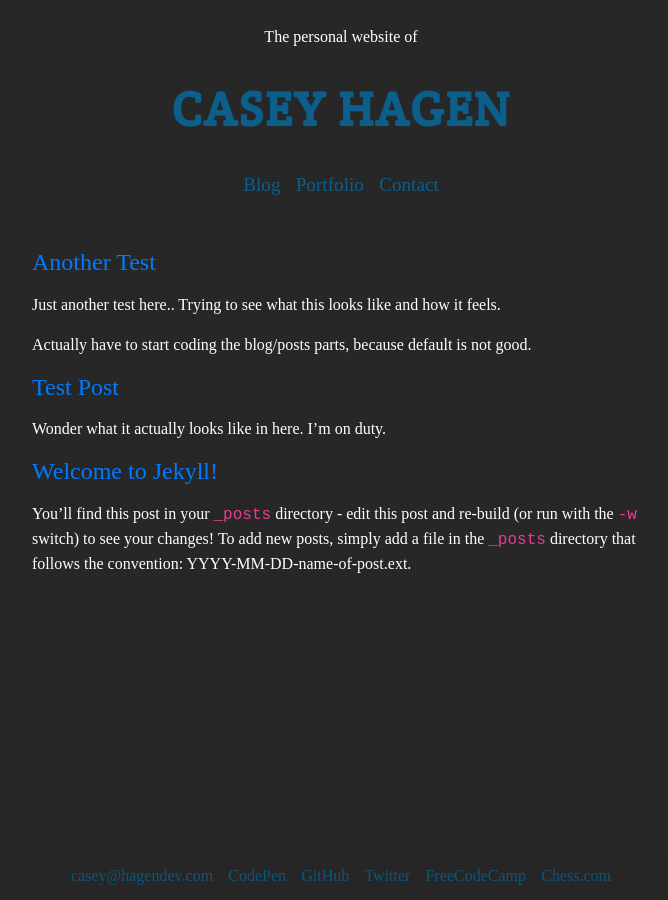
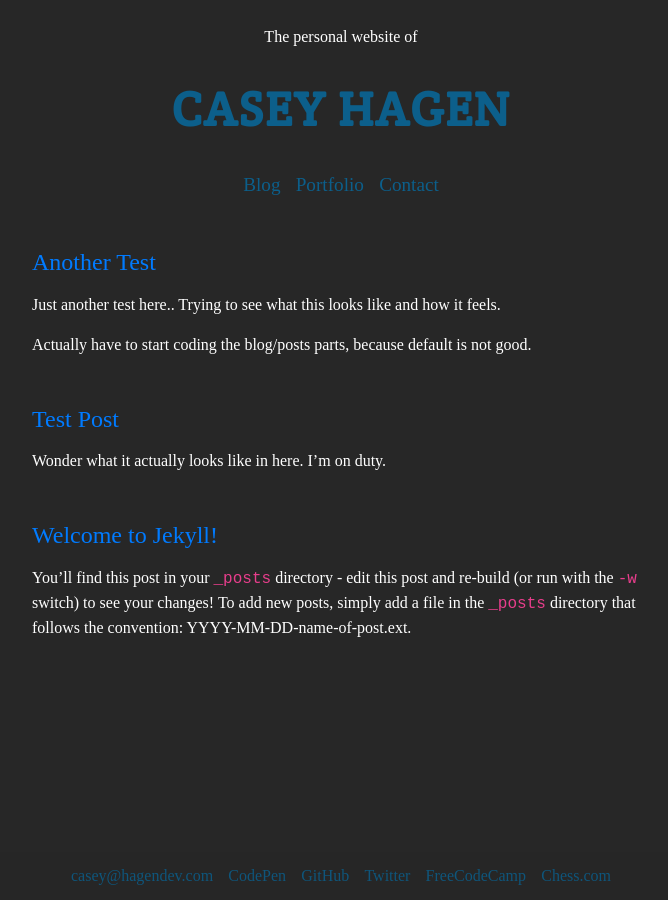
Before and after one commit to aechagen/hagendev2, a Jekyll site: the page built from blog.html, in a window 1280 px wide. Shown: the whole page, without its empty margins (299-967 px from the left). Built offline with Jekyll 4.4.1, drawn with Linux system fonts in a browser that asks for light colours; nearby versions of some CDN libraries; some web fonts are replaced; Markdown is read by kramdown in place of the engine named in the settings.

Commit message:
Commit because I'm a genius. Problem: Couldn't get spacing between each post on blog page GeniusFix: div.spacer: .spacer { height: 2rem }
.. nbd.

```diff
--- a/_layouts/post.html
+++ b/_layouts/post.html
@@ -5,6 +5,7 @@ layout: default
 {% include header.html %}
 <div class="container">
   <h2 class="text-center">{{ page.title }}</h2>
+  <div class="spacer"></div>
   <p class="meta">Posted {{ page.date | date_to_string }}</p>
 
   <div class="post">
--- a/assets/css/main.css
+++ b/assets/css/main.css
@@ -348,3 +348,7 @@ footer {
   footer nav a {
     padding: 0.35rem;
     color: #0C5F8B; }
+
+.spacer {
+  height: 2rem;
+  width: 100%; }
--- a/assets/css/main.scss
+++ b/assets/css/main.scss
@@ -86,3 +86,8 @@ footer {
 }
 
 // Blog Page
+
+.spacer {
+  height: 2rem;
+  width: 100%;
+}
--- a/blog.html
+++ b/blog.html
@@ -11,6 +11,7 @@ title: Blog
       {% for post in site.posts %}
         <h4><a href="{{ post.url }}">{{ post.title }}</a></h4>
         <p>{{ post.excerpt }}</p>
+        <div class="spacer"></div>
       {% endfor %}
     </article> <!-- .block -->
   </article>
```
